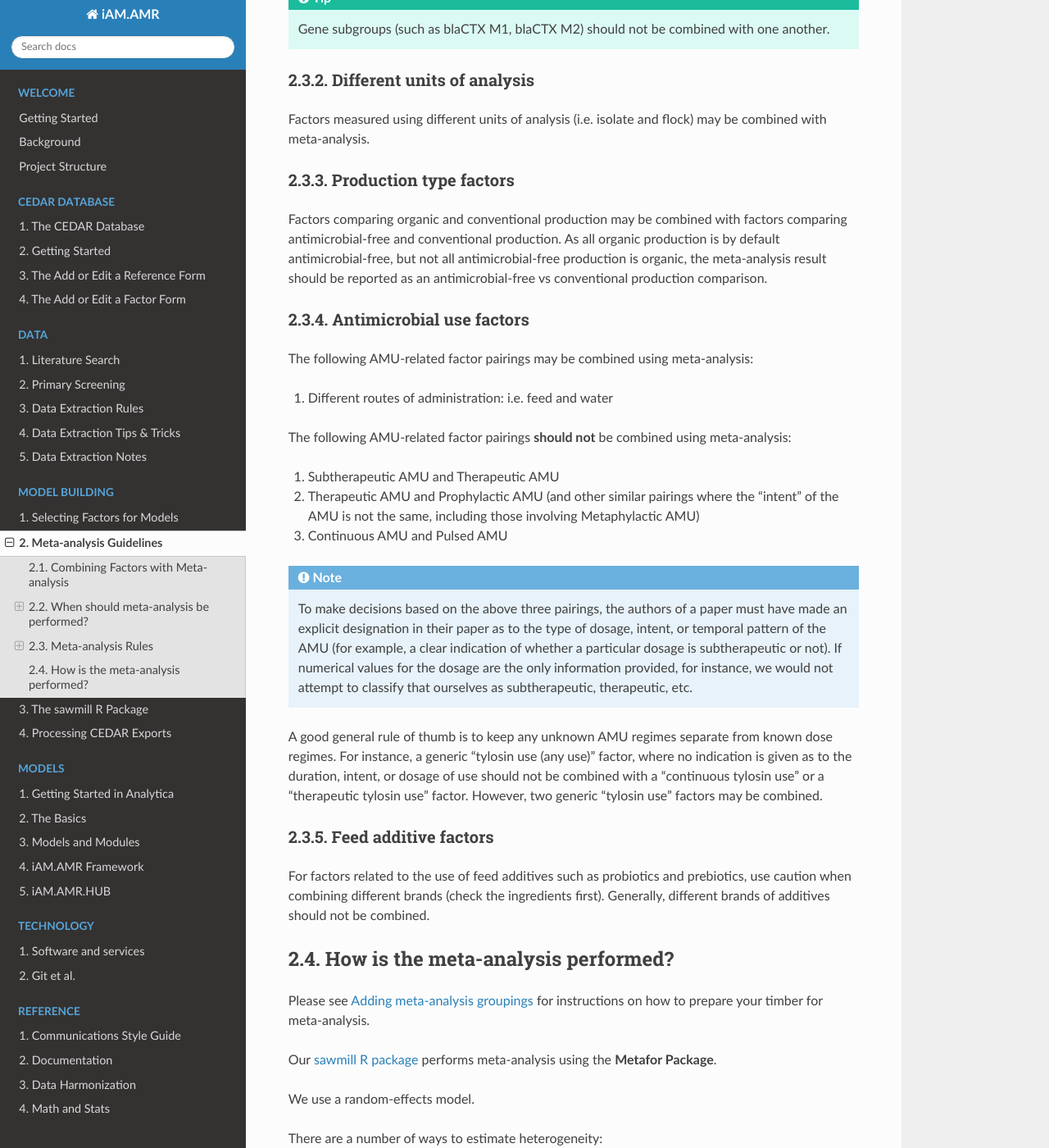
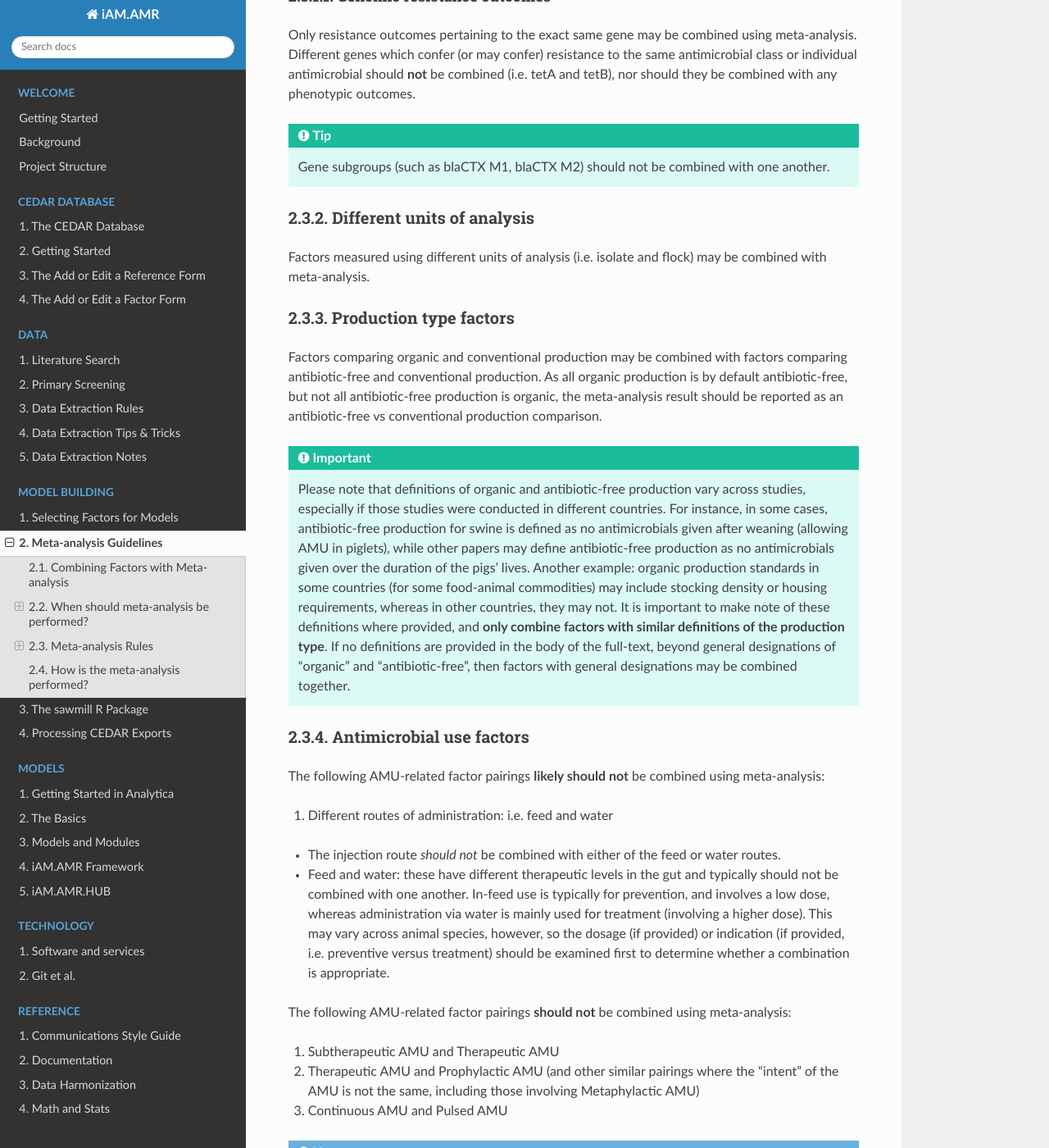
Before and after one commit to iAM-AMR/iAM.AMR.DOC, a Sphinx documentation site: the page built from source/model_building/meta_analysis_guidelines.rst, in a window 1280 px wide and 1400 px high, scrolled down 4499 px. Shown: the whole window at 82% size. Built offline with Sphinx 7.4.7 and the Read the Docs theme 2.0.0, drawn with Linux system fonts in a browser that asks for light colours; pages that are not in the unit, such as notebooks, are missing from menus; a script that is not in the unit is left out; some of the changed text lies outside the part shown.

Commit message:
Update meta-analysis guidelines
production type (check for nuances based on country of origin) & AMU factors (routes of administration)

```diff
--- a/source/model_building/meta_analysis_guidelines.rst
+++ b/source/model_building/meta_analysis_guidelines.rst
@@ -29,23 +29,27 @@ Meta-analysis must only be performed where the effect measure, and the study pop
 
   * see :ref:`Rules for Combining Resistance Outcomes <model_building/meta_analysis_guidelines:Meta-Analysis Rules>` for more specific guidance
 
-* across production stages
+* across production stages (i.e. do not combine a factor applied at the farm with a factor applied at retail)
 
   * this includes where the effective stage is the same, but the measurement is taken at a different stage.
 
-When a measurement is available for the same stage of production, the same food-animal and food-animal sub-population, pathogen, and antimicrobial (or sub-class of antimicrobial), as one or more others, they may be included in one of four types of meta-analysis:
+* across different factors
+
+  * this includes factors that are *similar* (i.e. two different ceftiofur use factors), but are **different due to their underlying methodologies** (for example, administration of ceftiofur at a dose of 5 mg/kg vs administration of ceftiofur at a dose of 30 mg/kg).
+
+When a measurement is available for the same factor, the same stage of production, the same food-animal and food-animal sub-population, pathogen, and antimicrobial (or sub-class of antimicrobial), as one or more others, they may be included in one of four types of meta-analysis:
 
 Within Study, Same Antimicrobial
 ~~~~~~~~~~~~~~~~~~~~~~~~~~~~~~~~
 
-Where multiple measurements are available describing the same factor, for the same resistance, the measurements should be combined using meta-analysis.
+Where multiple measurements are available describing the same factor (with the same experimental conditions), for the same resistance, the measurements should be combined using meta-analysis.
 
 .. tip:: Two comparable sub-populations comprise the study population (e.g. barn A and barn B), and ceftiofur resistance is assayed for each. Meta-analysis is conducted for these observations.
 
 Within Study, Same Antimicrobial Class (or Sub-Class)
 ~~~~~~~~~~~~~~~~~~~~~~~~~~~~~~~~~~~~~~~~~~~~~~~~~~~~~
 
-Where multiple measurements are available describing the same factor, for the same class or sub-class of resistance, the measurements should be combined using meta-analysis.
+Where multiple measurements are available describing the same factor (with the same experimental conditions), for the same class or sub-class of resistance, the measurements should be combined using meta-analysis.
 
 .. tip:: Resistance to ceftiofur and ceftriaxone are both included in the assay. Meta-analysis is conducted for these observations, and the resistance is reported at the sub-class level (third-generation cephalosporin resistance).
 
@@ -142,14 +146,20 @@ Factors measured using different units of analysis (i.e. isolate and flock) may
 Production type factors
 ~~~~~~~~~~~~~~~~~~~~~~~
 
-Factors comparing organic and conventional production may be combined with factors comparing antimicrobial-free and conventional production. As all organic production is by default antimicrobial-free, but not all antimicrobial-free production is organic, the meta-analysis result should be reported as an antimicrobial-free vs conventional production comparison.
+Factors comparing organic and conventional production may be combined with factors comparing antibiotic-free and conventional production. As all organic production is by default antibiotic-free, but not all antibiotic-free production is organic, the meta-analysis result should be reported as an antibiotic-free vs conventional production comparison.
+
+.. important:: Please note that definitions of organic and antibiotic-free production vary across studies, especially if those studies were conducted in different countries. For instance, in some cases, antibiotic-free production for swine is defined as no antimicrobials given after weaning (allowing AMU in piglets), while other papers may define antibiotic-free production as no antimicrobials given over the duration of the pigs’ lives. Another example: organic production standards in some countries (for some food-animal commodities) may include stocking density or housing requirements, whereas in other countries, they may not. It is important to make note of these definitions where provided, and **only combine factors with similar definitions of the production type**. If no definitions are provided in the body of the full-text, beyond general designations of “organic” and “antibiotic-free”, then factors with general designations may be combined together.
 
 Antimicrobial use factors
 ~~~~~~~~~~~~~~~~~~~~~~~~~
 
-The following AMU-related factor pairings may be combined using meta-analysis:
+The following AMU-related factor pairings **likely should not** be combined using meta-analysis:
 
 1.       Different routes of administration: i.e. feed and water
+
+* The injection route *should not* be combined with either of the feed or water routes.
+* Feed and water: these have different therapeutic levels in the gut and typically should not be combined with one another. In-feed use is typically for prevention, and involves a low dose, whereas administration via water is mainly used for treatment (involving a higher dose). This may vary across animal species, however, so the dosage (if provided) or indication (if provided, i.e. preventive versus treatment) should be examined first to determine whether a combination is appropriate.
+
 
 The following AMU-related factor pairings **should not** be combined using meta-analysis:
 
```
